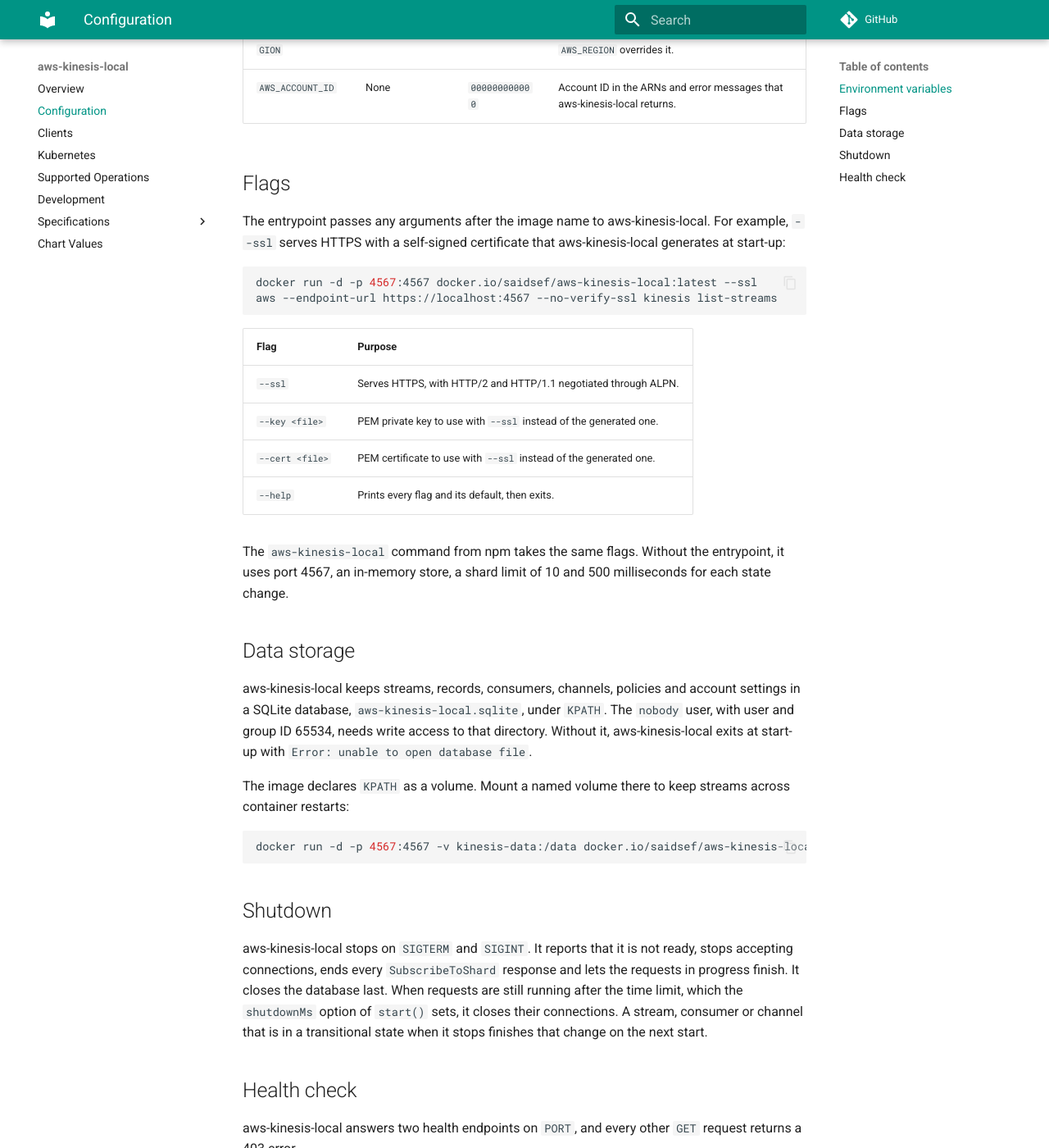
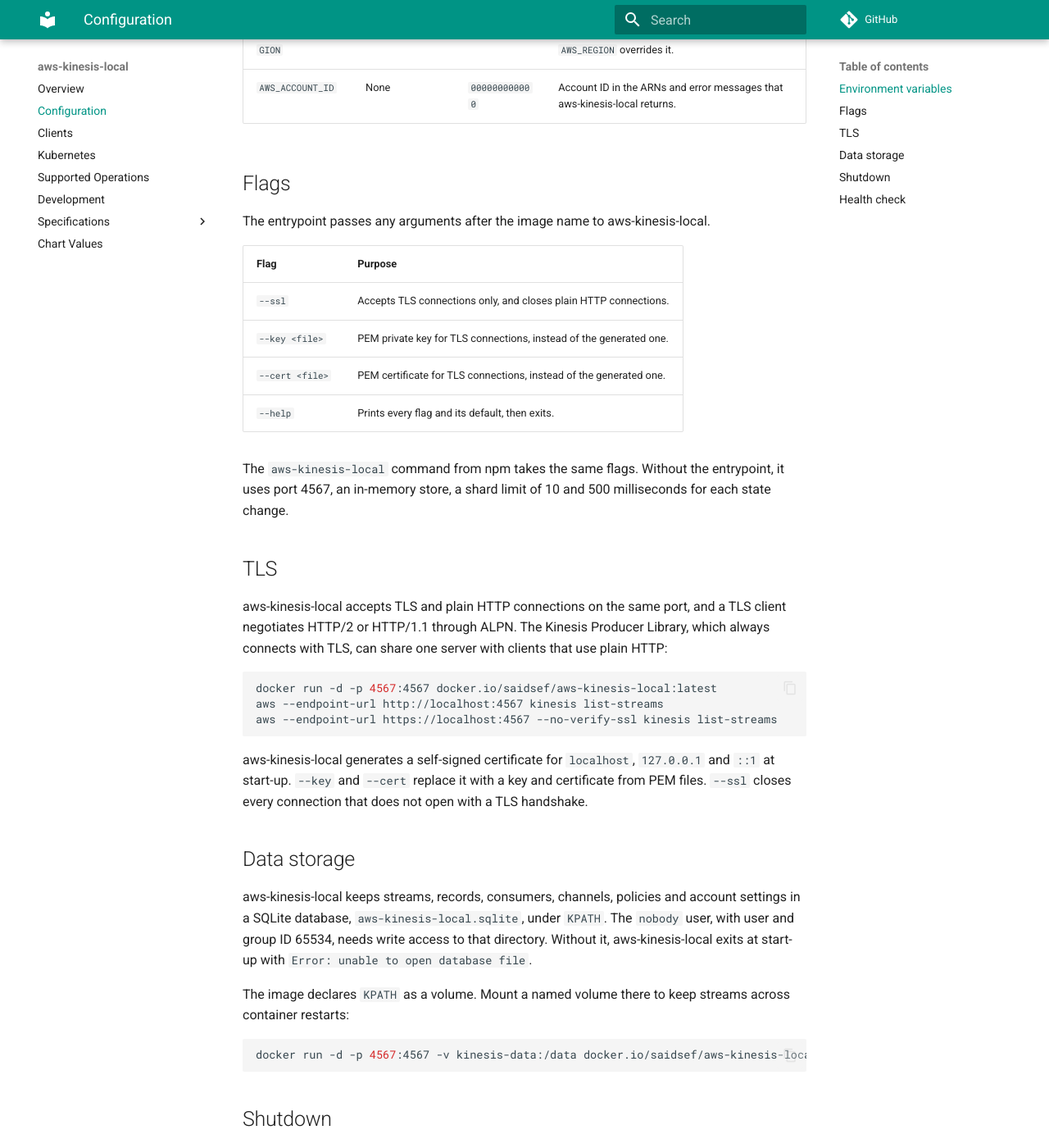
Before and after one commit to saidsef/aws-kinesis-local, an MkDocs documentation site: the page built from docs/configuration.md, in a window 1280 px wide and 1400 px high, scrolled down 832 px. Shown: the whole window at 82% size. Built offline with MkDocs 1.6.1 and Material for MkDocs 9.7.7, drawn with Linux system fonts in a browser that asks for light colours; comment, search, counter and statistics services are not loaded.

Commit message:
feat(server): serve TLS and plain HTTP on the same port (#213)
The listener sends each connection that opens with a TLS handshake to a
TLS server, and every other connection to the HTTP/1.1 or HTTP/2
server. The Kinesis Producer Library, which always connects with TLS,
can share one server with plain HTTP clients.

- A TLS client negotiates HTTP/2 or HTTP/1.1 through ALPN.
- --ssl accepts TLS only and closes plain HTTP connections.
- --key and --cert replace the generated certificate with or without
  --ssl.
- package.json, appVersion and newTag go from 1.2.0 to 1.3.0, and the
  chart goes from 0.12.0 to 0.13.0.
- Tests, the typecheck, helm lint and the version check pass.

````diff
--- a/docs/configuration.md
+++ b/docs/configuration.md
@@ -17,21 +17,28 @@ The Docker image runs aws-kinesis-local on the Node.js Alpine image as the `nobo
 
 ## Flags
 
-The entrypoint passes any arguments after the image name to aws-kinesis-local. For example, `--ssl` serves HTTPS with a self-signed certificate that aws-kinesis-local generates at start-up:
+The entrypoint passes any arguments after the image name to aws-kinesis-local.
+
+| Flag | Purpose |
+| --- | --- |
+| `--ssl` | Accepts TLS connections only, and closes plain HTTP connections. |
+| `--key <file>` | PEM private key for TLS connections, instead of the generated one. |
+| `--cert <file>` | PEM certificate for TLS connections, instead of the generated one. |
+| `--help` | Prints every flag and its default, then exits. |
+
+The `aws-kinesis-local` command from npm takes the same flags. Without the entrypoint, it uses port 4567, an in-memory store, a shard limit of 10 and 500 milliseconds for each state change.
+
+## TLS
+
+aws-kinesis-local accepts TLS and plain HTTP connections on the same port, and a TLS client negotiates HTTP/2 or HTTP/1.1 through ALPN. The Kinesis Producer Library, which always connects with TLS, can share one server with clients that use plain HTTP:
 
 ```bash
-docker run -d -p 4567:4567 docker.io/saidsef/aws-kinesis-local:latest --ssl
+docker run -d -p 4567:4567 docker.io/saidsef/aws-kinesis-local:latest
+aws --endpoint-url http://localhost:4567 kinesis list-streams
 aws --endpoint-url https://localhost:4567 --no-verify-ssl kinesis list-streams
 ```
 
-| Flag | Purpose |
-| --- | --- |
-| `--ssl` | Serves HTTPS, with HTTP/2 and HTTP/1.1 negotiated through ALPN. |
-| `--key <file>` | PEM private key to use with `--ssl` instead of the generated one. |
-| `--cert <file>` | PEM certificate to use with `--ssl` instead of the generated one. |
-| `--help` | Prints every flag and its default, then exits. |
-
-The `aws-kinesis-local` command from npm takes the same flags. Without the entrypoint, it uses port 4567, an in-memory store, a shard limit of 10 and 500 milliseconds for each state change.
+aws-kinesis-local generates a self-signed certificate for `localhost`, `127.0.0.1` and `::1` at start-up. `--key` and `--cert` replace it with a key and certificate from PEM files. `--ssl` closes every connection that does not open with a TLS handshake.
 
 ## Data storage
 
--- a/package.json
+++ b/package.json
@@ -1,6 +1,6 @@
 {
   "name": "@saidsef/aws-kinesis-local",
-  "version": "1.2.0",
+  "version": "1.3.0",
   "description": "Local Amazon Kinesis Data Streams server for development and CI, with all 45 operations, enhanced fan-out, JSON and CBOR over HTTP/1.1 and HTTP/2",
   "keywords": [
     "aws",
````
Also changed, not shown: charts/kinesis/README.md (+1 -1 lines), docs/specs/architecture.md (+5 -5 lines), docs/specs/architecture.svg, 6 other files.
